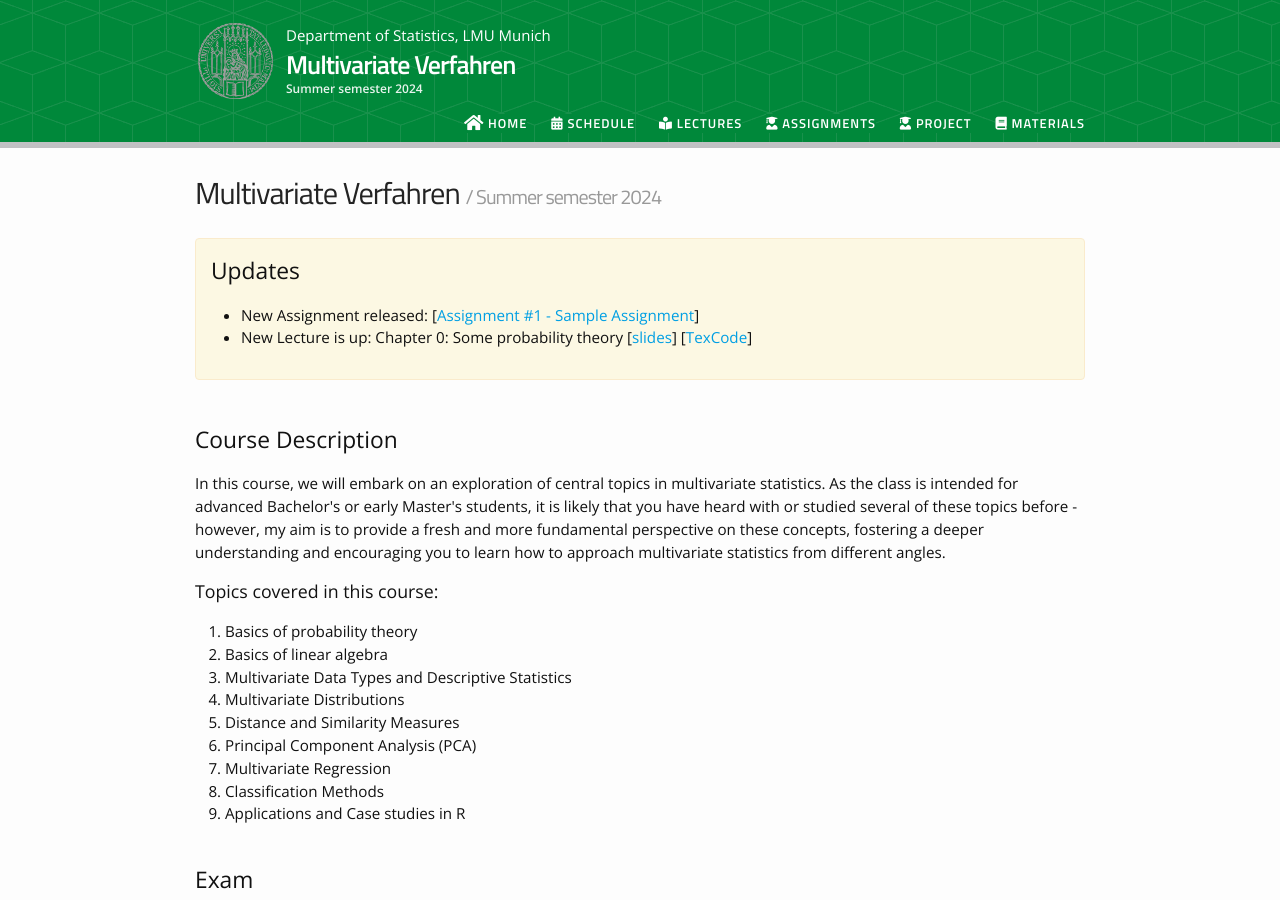
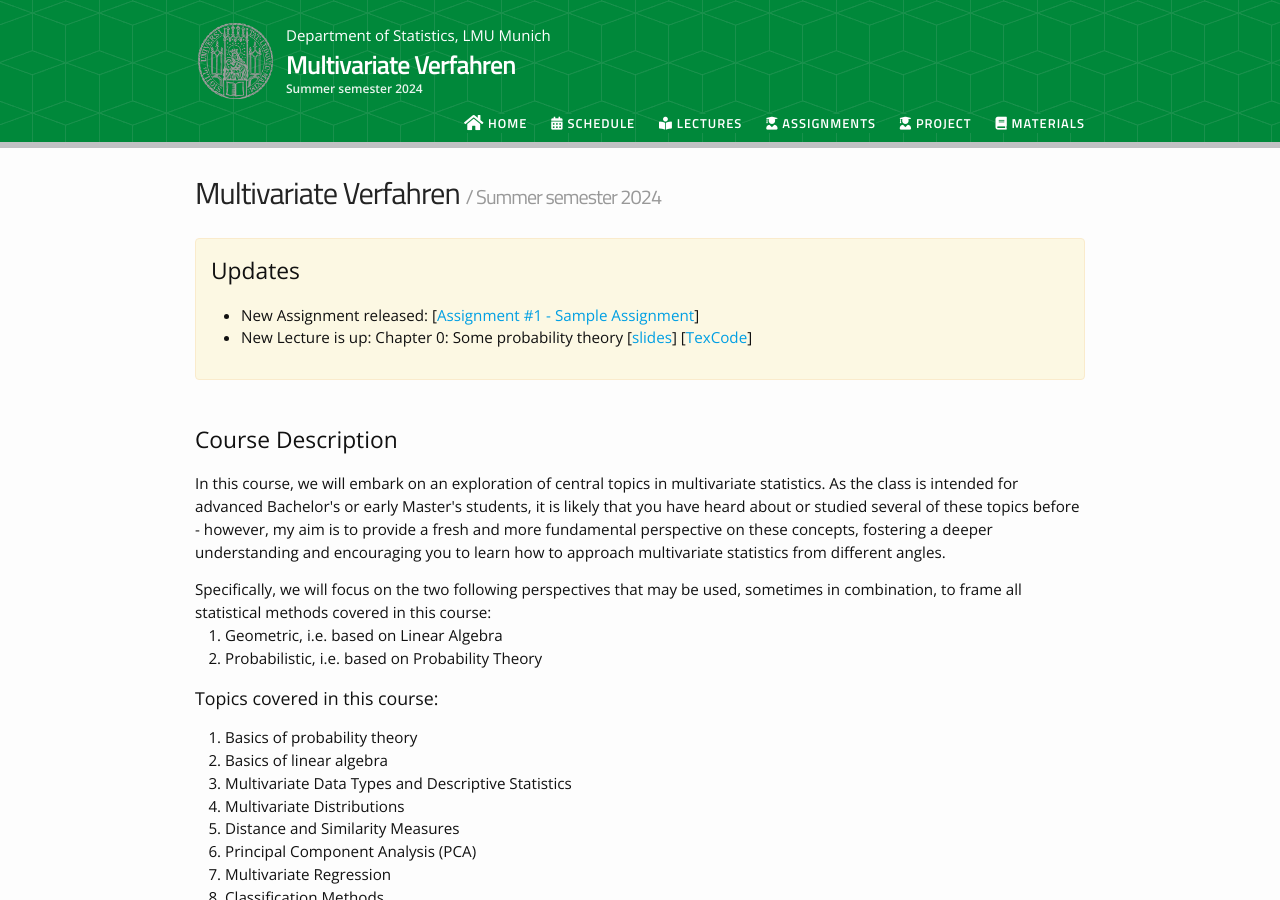
Before and after one commit to 11annah-s-teachings/11annah-s-teachings.github.io, a Jekyll site: the page built from index.md, in a window 1280 px wide and 900 px high. Built offline with Jekyll 4.4.1, drawn with Linux system fonts in a browser that asks for light colours; nearby versions of some CDN libraries.

Commit message:
adding css

```diff
--- /dev/null
+++ b/_css/added.scss
@@ -0,0 +1,3 @@
+.indented-list {
+    margin-left: 20px; /* Adjust the value as needed for your desired indentation */
+  }
--- a/_includes/course_description.html
+++ b/_includes/course_description.html
@@ -1,8 +1,15 @@
 
 <div>
 <p> In this course, we will embark on an exploration of central topics in multivariate statistics.
-  As the class is intended for advanced Bachelor's or early Master's students, it is likely that you have heard with or studied several of these topics before - however, my aim is to provide a fresh and more fundamental perspective on these concepts, fostering a deeper understanding and encouraging you to learn how to approach multivariate statistics from different angles.    </p>
+  As the class is intended for advanced Bachelor's or early Master's students, it is likely that you have heard about or studied several of these topics before - however, my aim is to provide a fresh and more fundamental perspective on these concepts, fostering a deeper understanding and encouraging you to learn how to approach multivariate statistics from different angles.    </p>
 
+  Specifically, we will focus on the two following perspectives that may be used, sometimes in combination, to frame all statistical methods covered in this course:
+  <ol>
+    <li>Geometric, i.e. based on Linear Algebra</li>
+    <li>Probabilistic, i.e. based on Probability Theory</li>
+  </ol>
+</div>
+<div class="indented-list">
   <h3>Topics covered in this course:</h3>
   <ol>
     <li>Basics of probability theory</li>
```
